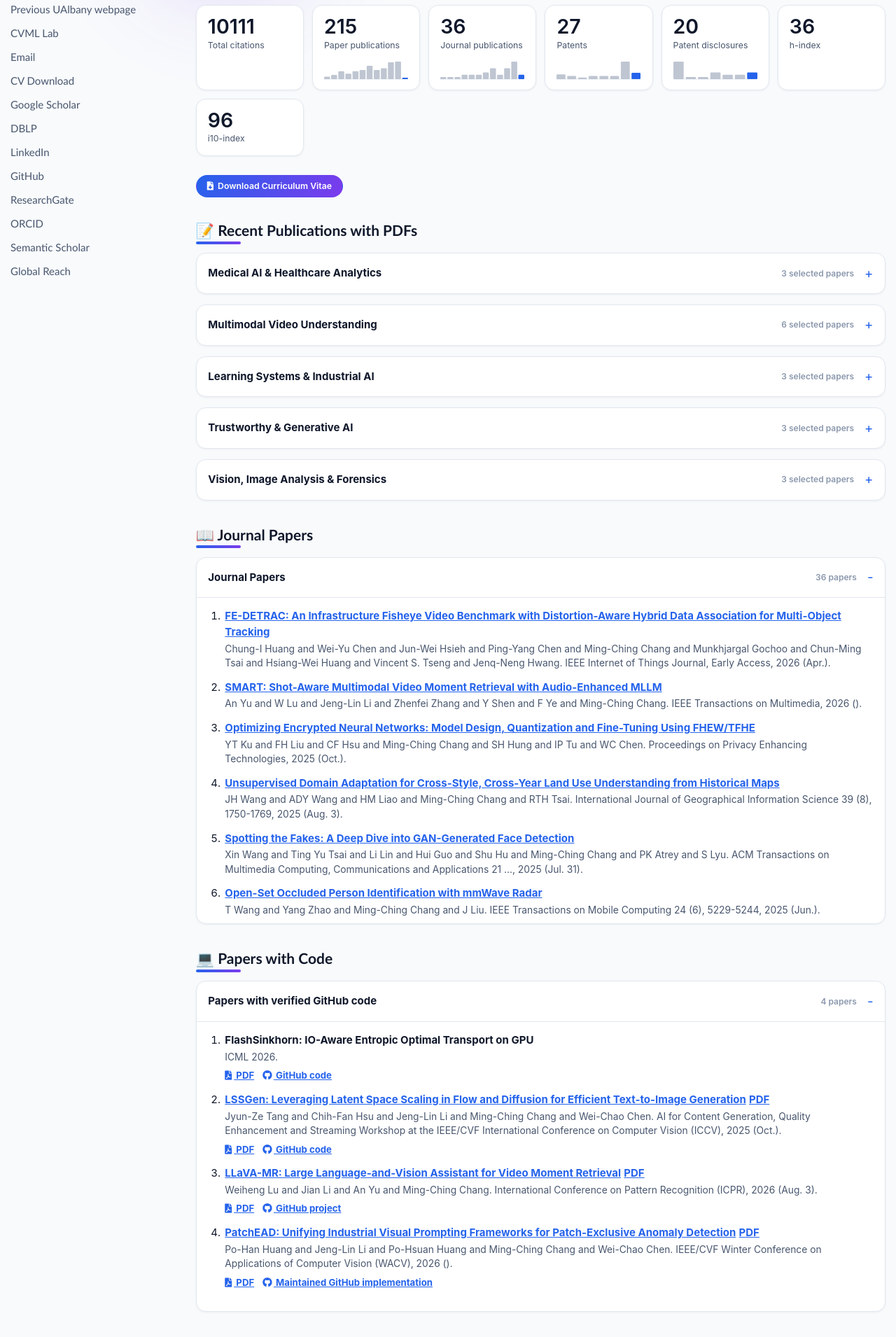
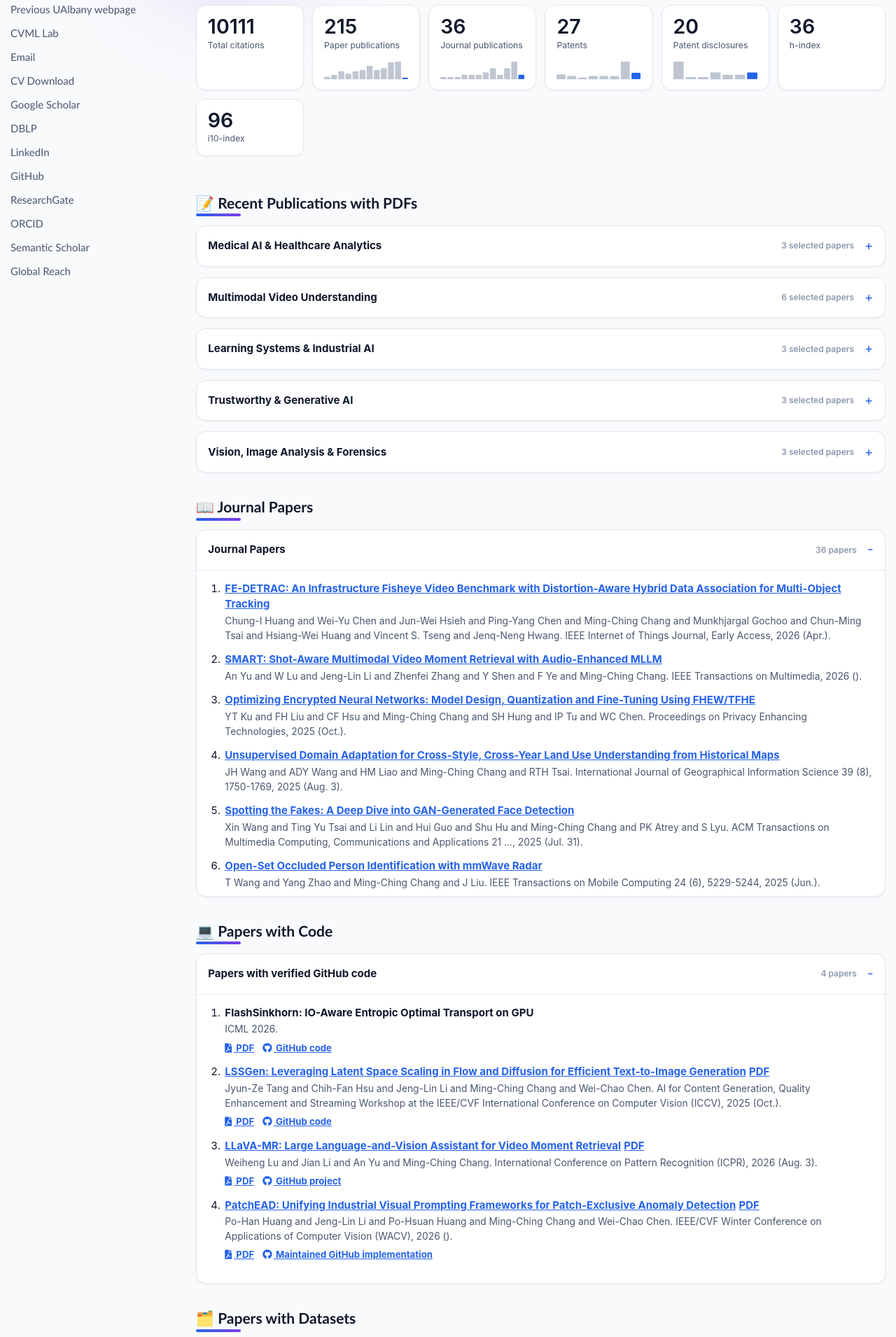
Before and after one commit to mingching/mingching.github.io, a Jekyll site: the page built from _pages/about.md, in a window 1280 px wide. Shown: the part 435-2345 px from the top of the page at 70% size. Built offline with Jekyll 4.4.1, drawn with Linux system fonts in a browser that asks for light colours.

Commit message:
Remove duplicate CV download button

```diff
--- a/_pages/about.md
+++ b/_pages/about.md
@@ -32,9 +32,6 @@ I lead research spanning intelligent video understanding, visual perception, and
 
   {% include stats-row.html %}
 
-  <div style="margin-top: 0.8em;">
-    <a class="btn-pill btn-pill--paper" href="https://mingching.github.io/CV_Ming-Ching_Chang.pdf" download="CV_Ming-Ching_Chang.pdf" type="application/pdf"><i class="fas fa-file-download" aria-hidden="true"></i> Download Curriculum Vitae</a>
-  </div>
 </div>
 
 <span class='anchor' id='publications'></span>
```
